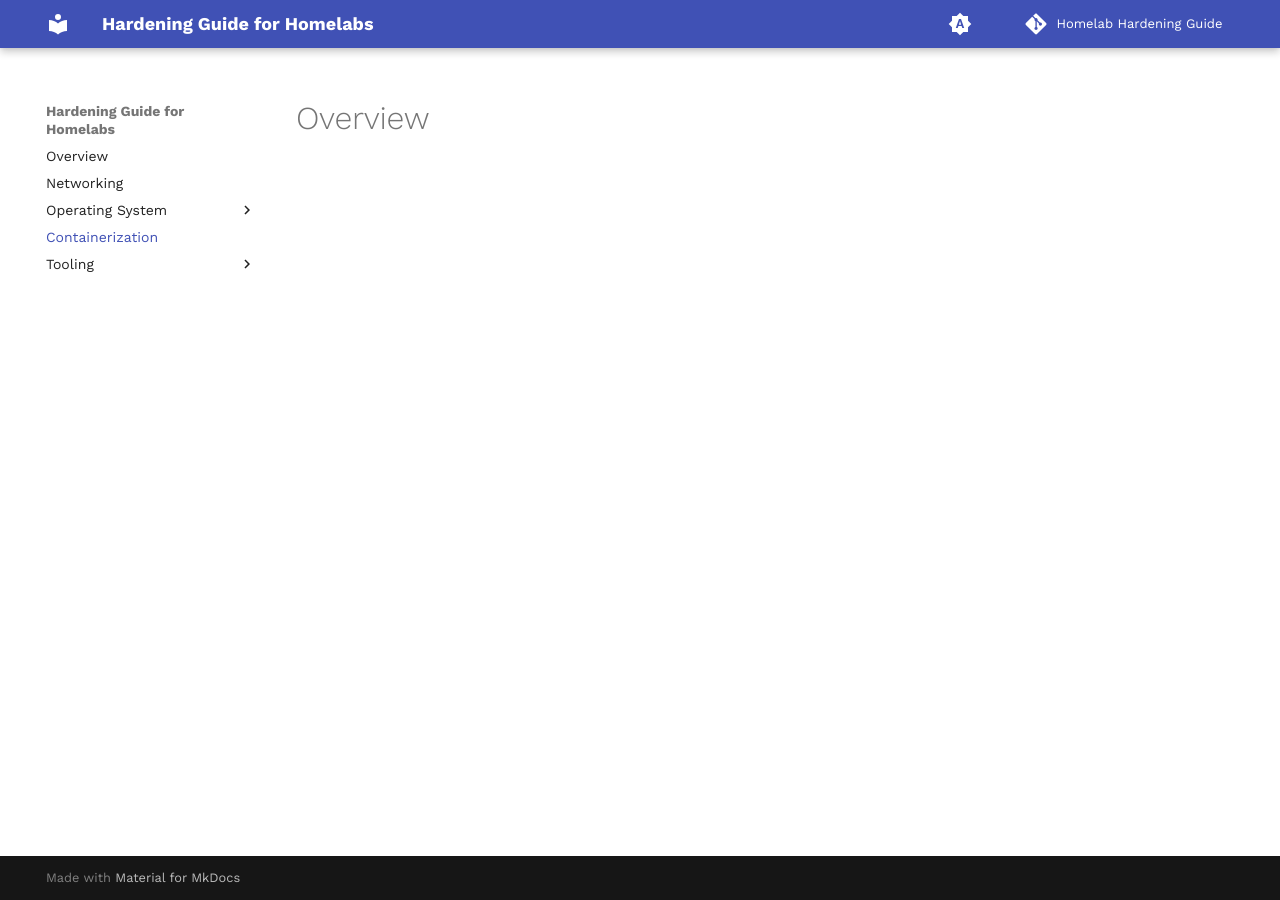
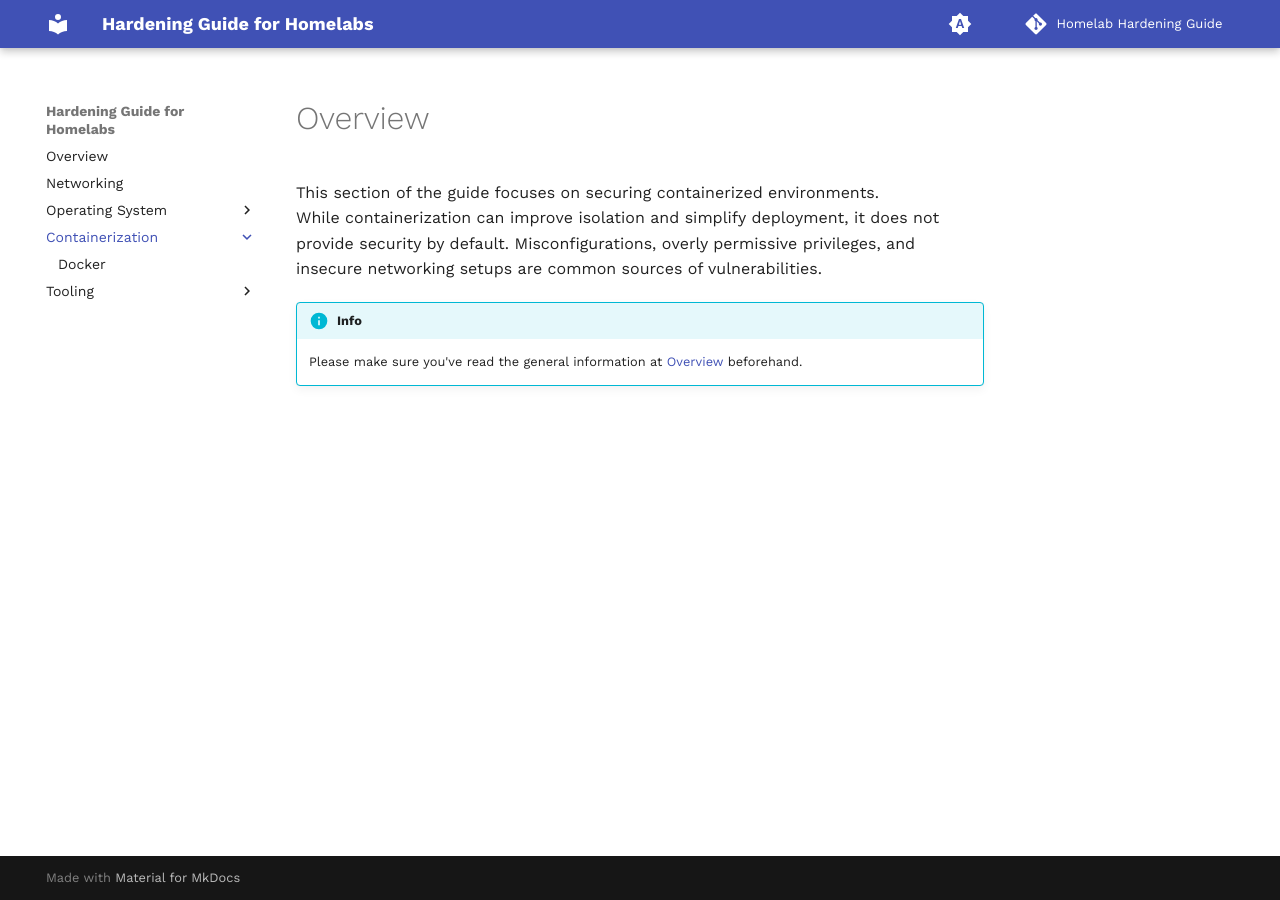
Before and after one commit to xFuture603/homelab-hardening-guide, an MkDocs documentation site: the page built from docs/containerization/index.md, in a window 1280 px wide. Built offline with MkDocs 1.6.1 and Material for MkDocs 9.7.7, drawn with Linux system fonts in a browser that asks for light colours; comment, search, counter and statistics services are not loaded.

Commit message:
docs: added docker section

```diff
--- a/docs/containerization/index.md
+++ b/docs/containerization/index.md
@@ -1 +1,12 @@
 # Overview
+
+This section of the guide focuses on securing containerized environments.
+While containerization can improve isolation and simplify deployment, it does
+not provide security by default. Misconfigurations, overly permissive
+privileges, and insecure networking setups are common sources of
+vulnerabilities.
+
+!!! info
+
+    Please make sure you've read the general information at
+    [Overview](../index.md) beforehand.
--- a/mkdocs.yml
+++ b/mkdocs.yml
@@ -35,6 +35,8 @@
       - os/ssh/two-factor-authentication.md
   - Containerization:
     - containerization/index.md
+    - Docker:
+      - containerization/docker/index.md
   - Tooling:
     - tooling/index.md
     - IPS:
```
Also changed, not shown: docs/containerization/docker/index.md (added, +20 -0 lines), docs/tooling/intrusion-prevention-systems/fail2ban.md (+2 -2 lines).
